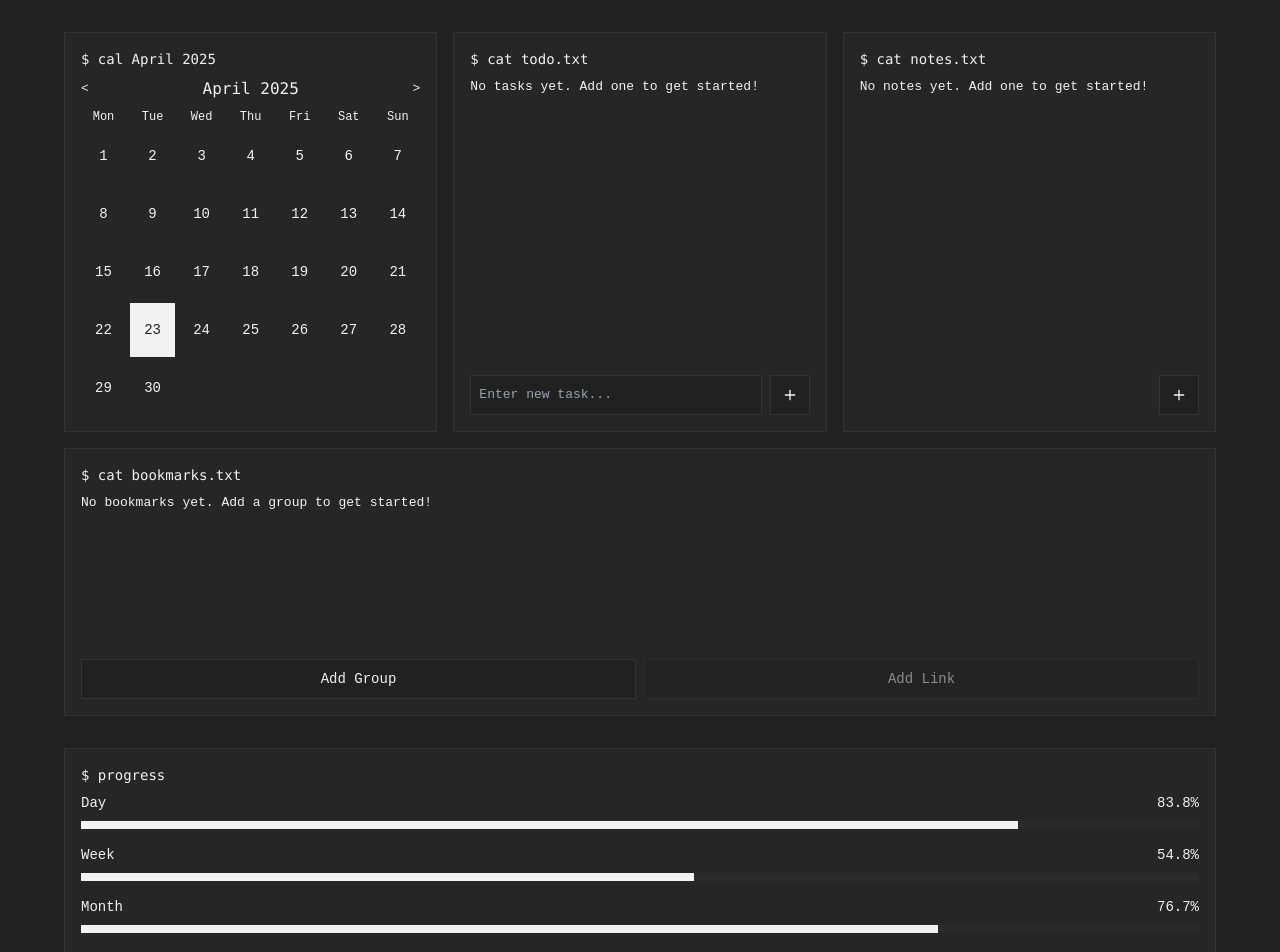
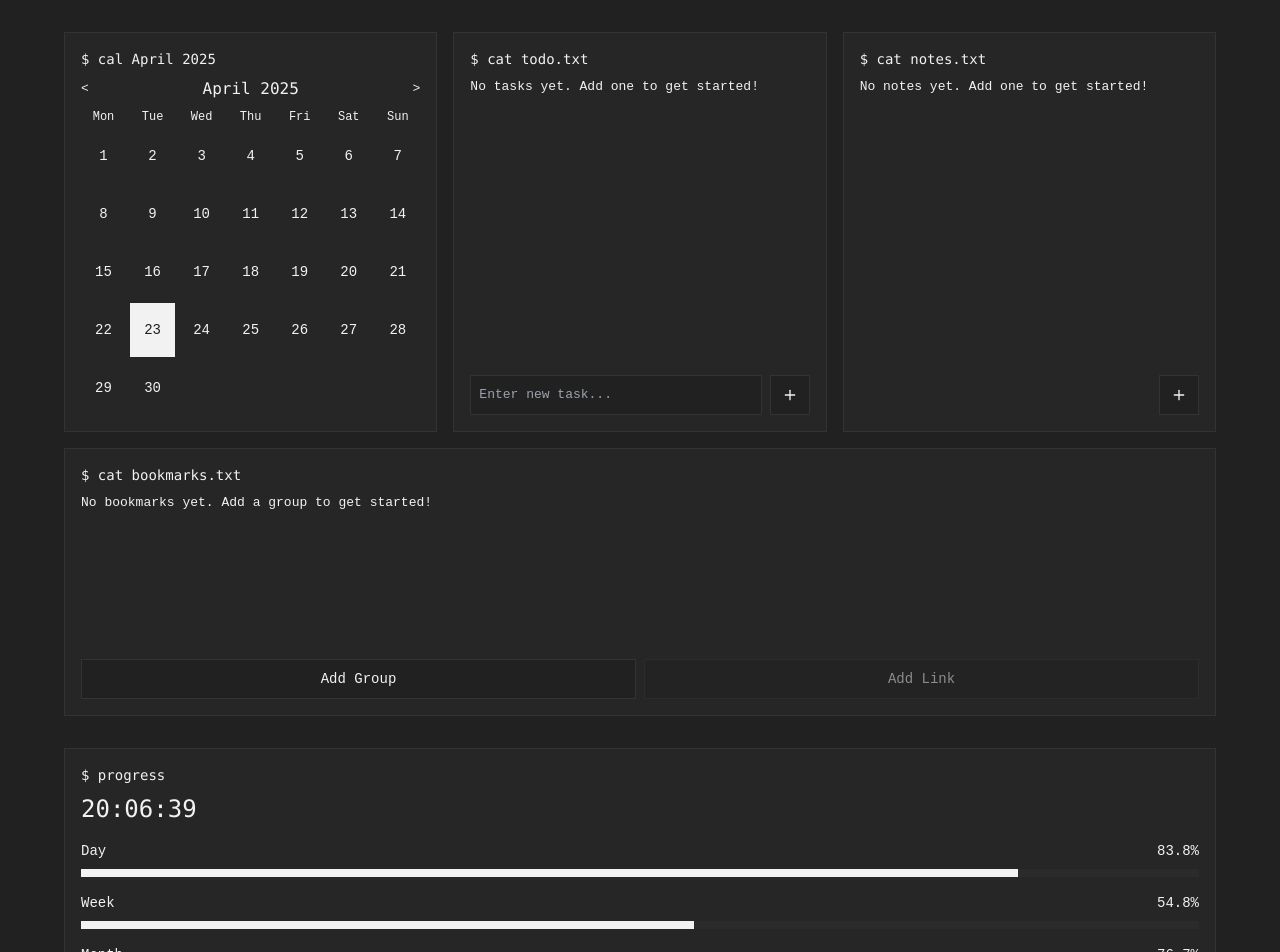
Before and after one commit to Knonical/bash-startpage-terminal-clone, a React (Vite) app: page / in a window 1280 px wide. Shown: the top 952 px of the page. Built offline with nearby package versions, Linux system fonts and the light colour scheme.

Commit message:
Add digital time to progress
Adds a digital clock showing hours, minutes, and seconds to the progress component.

```diff
--- a/src/components/TimeProgress.tsx
+++ b/src/components/TimeProgress.tsx
@@ -9,10 +9,17 @@ export const TimeProgress = () => {
     month: 0,
     year: 0
   });
+  const [currentTime, setCurrentTime] = useState('');
 
   useEffect(() => {
     const calculateProgress = () => {
       const now = new Date();
+
+      // Format digital time (24h format)
+      const hours = now.getHours().toString().padStart(2, '0');
+      const minutes = now.getMinutes().toString().padStart(2, '0');
+      const seconds = now.getSeconds().toString().padStart(2, '0');
+      setCurrentTime(`${hours}:${minutes}:${seconds}`);
 
       // Day progress
       const dayProgress = (now.getHours() * 3600 + now.getMinutes() * 60 + now.getSeconds()) / 864;
@@ -25,7 +32,7 @@ export const TimeProgress = () => {
       const daysInMonth = new Date(now.getFullYear(), now.getMonth() + 1, 0).getDate();
       const monthProgress = (now.getDate() / daysInMonth) * 100;
 
-      // Year progress - Fix for the TypeScript error
+      // Year progress
       const startOfYear = new Date(now.getFullYear(), 0, 1);
       const yearProgress = ((now.getTime() - startOfYear.getTime()) / (1000 * 60 * 60 * 24 * 365)) * 100;
 
@@ -46,6 +53,7 @@ export const TimeProgress = () => {
     <div className="terminal-container">
       <div className="terminal-header">$ progress</div>
       <div className="space-y-4">
+        <div className="text-2xl font-mono mb-4">{currentTime}</div>
         <div className="space-y-2">
           <div className="flex justify-between text-sm">
             <span>Day</span>
```
